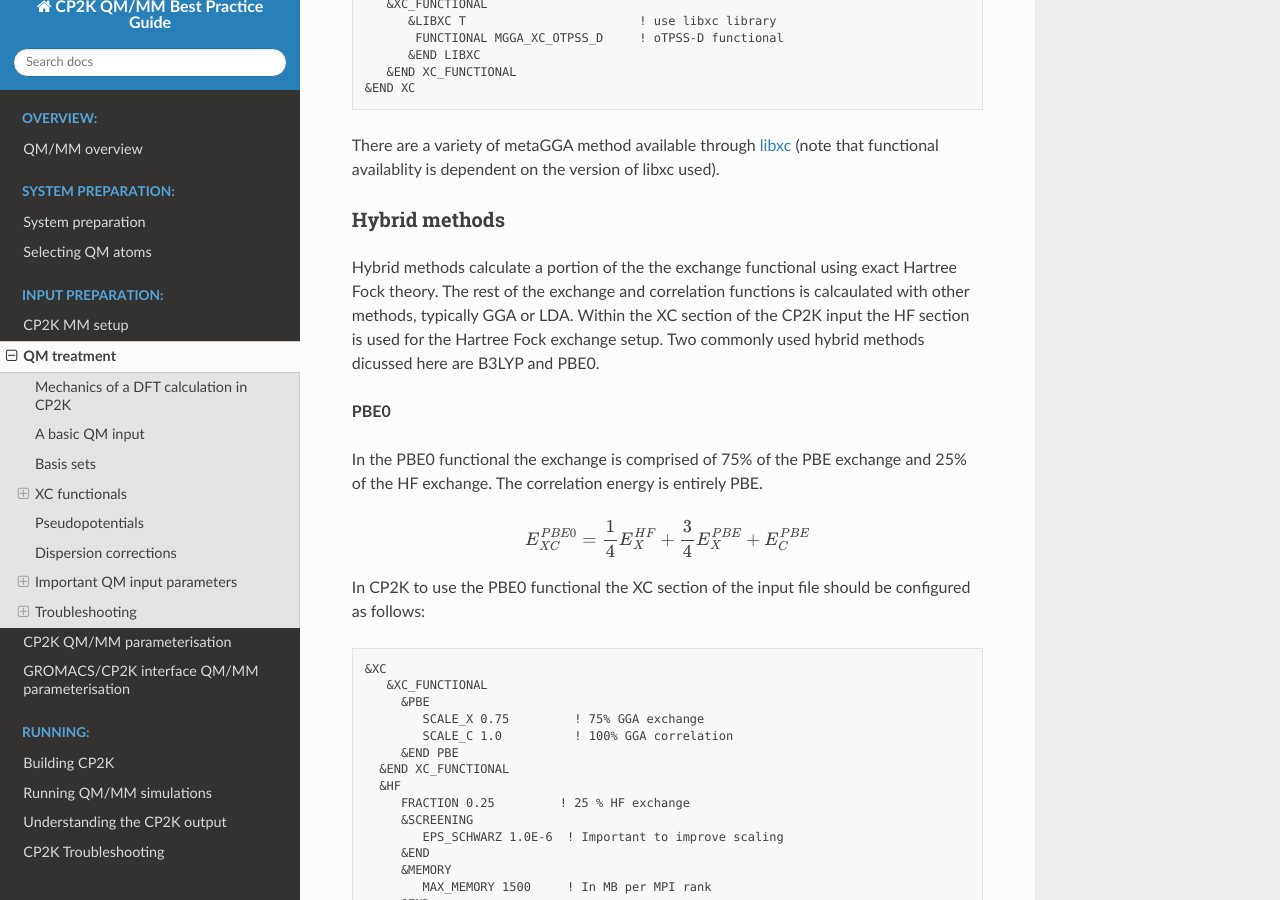
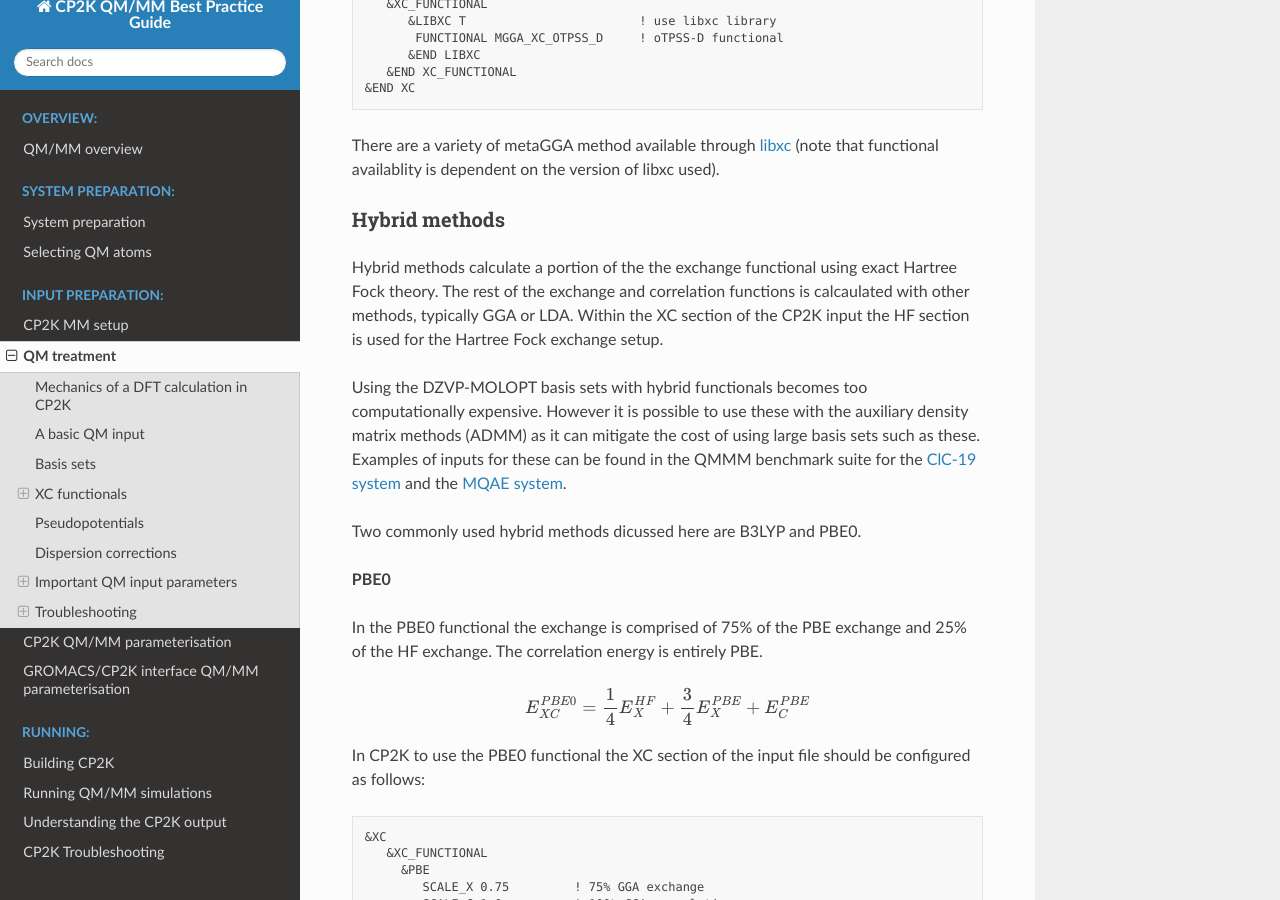
Before and after one commit to bioexcel/qmmm_bpg, a Sphinx documentation site: the page built from docs/input_preparation/QM_treatment.rst, in a window 1280 px wide and 900 px high, scrolled down 5704 px. Built offline with Sphinx 7.4.7 and the Read the Docs theme 2.0.0, drawn with Linux system fonts in a browser that asks for light colours.

Commit message:
Add mention to ADMM

```diff
--- a/docs/input_preparation/QM_treatment.rst
+++ b/docs/input_preparation/QM_treatment.rst
@@ -313,6 +313,13 @@ Hybrid methods
 Hybrid methods calculate a portion of the the exchange functional using exact Hartree Fock theory.
 The rest of the exchange and correlation functions is calcaulated with other methods, typically GGA or LDA.
 Within the XC section of the CP2K input the HF section is used for the Hartree Fock exchange setup.
+
+Using the DZVP-MOLOPT basis sets with hybrid functionals becomes too computationally expensive. However
+it is possible to use these with the auxiliary density matrix methods (ADMM) as it can mitigate the
+cost of using large basis sets such as these. Examples of inputs for these can be found in the QMMM
+benchmark suite for the `ClC-19 system <https://github.com/bioexcel/qmmm_benchmark_suite/tree/master/ClC/QM-19/CP2K/B3LYP/MOLOPT-ADMM>`_
+and the `MQAE system <https://github.com/bioexcel/qmmm_benchmark_suite/tree/master/MQAE/CP2K/B3LYP/MOLOPT-ADMM>`_.
+
 Two commonly used hybrid methods dicussed here are B3LYP and PBE0.
 
 **PBE0**
```
